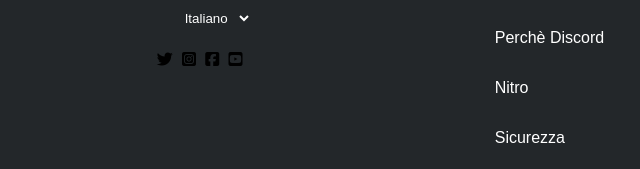
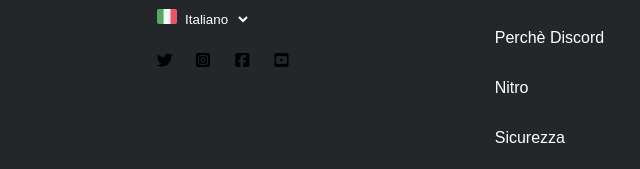
Before and after one commit to MarcoMpensabene/htmlcss-discord, a plain HTML site: page index.html in a window 1280 px wide. Shown: the part 3251-3420 px from the top of the page, 0-640 px from the left. Drawn offline with Linux system fonts and the light colour scheme.

Commit message:
added img flag next to select

```diff
--- a/index.html
+++ b/index.html
@@ -102,15 +102,16 @@
                 <h2>
                     Il tuo posto per parlare
                 </h2>
+
+                <img src="./img/ita.png" alt="flag-ita">
                 <select id="lingua">
                     <option value="ita">
-                        <i class="flag flag-ita">Italiano</i>
-                    </option>
-                    <option value="inglese">
-                        <i class="flag flag-eng">Inglese</i>>
+                        Italiano
+                    </option value="inglese">
+                        Inglese
                     </option>
                     <option value="tedesco">
-                        <i class="flag flag-deu">Tedesco</i>
+                        Tedesco
                     </option>
                 </select>
                 <div class="logo">
--- a/style/style.css
+++ b/style/style.css
@@ -186,5 +186,13 @@ ul,
     border: none;
     background-color: #23272a;
     color: white;
-    margin-left: 1.5rem;
 }
+i{
+    width: 30px;
+    height: 30px;
+}
+
+.info-box img{
+    width: 20px;
+    height: 15px;
+}
```
Also changed, not shown: img/itaflag.png (added).
